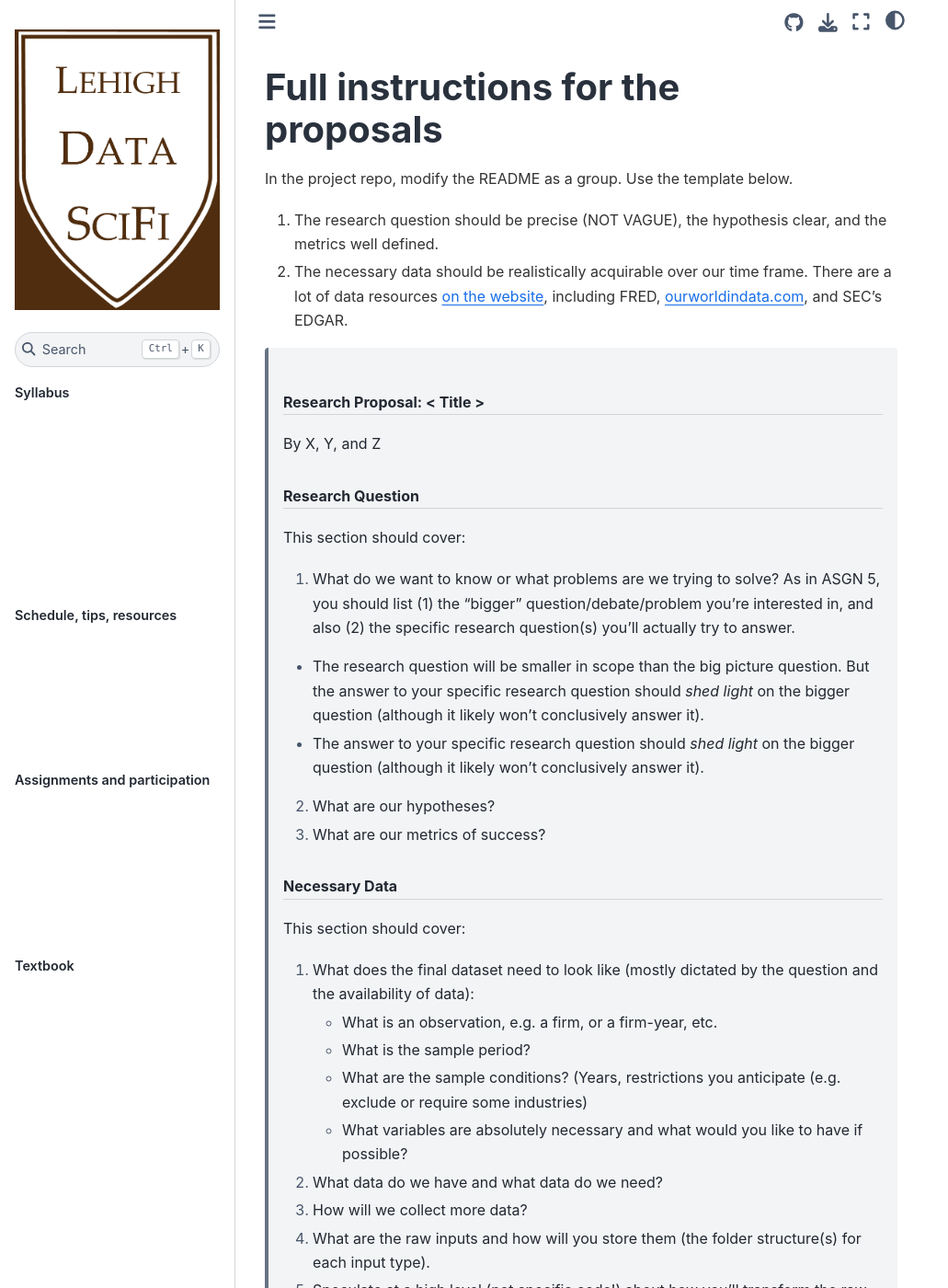
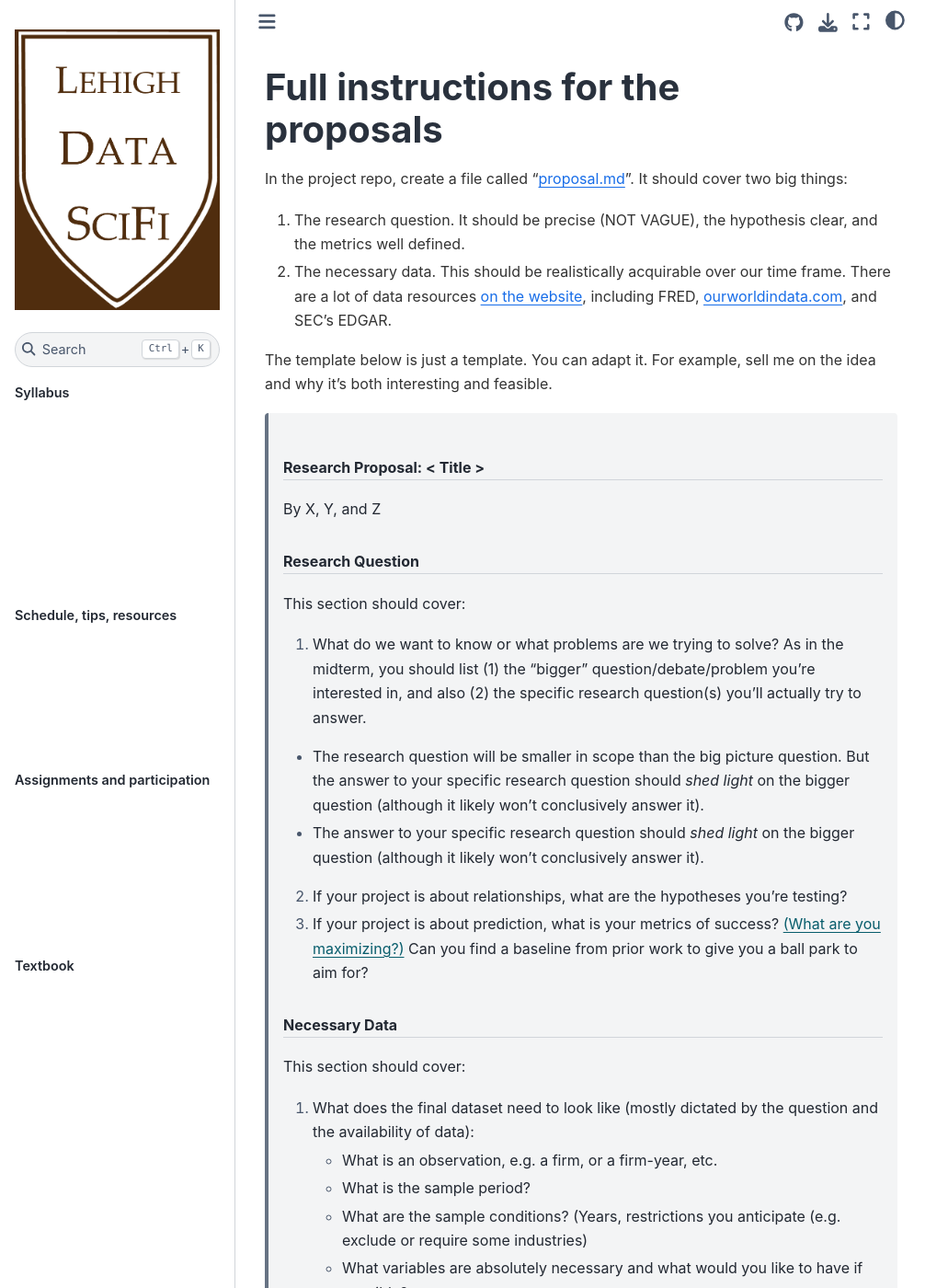
Before and after one commit to yonboyjohnjoy/ledatascifi-2022, a Jupyter Book: the page built from content/assignments/project_prop_template.md, in a window 1280 px wide and 1400 px high. Shown: the whole window at 92% size, without its empty margins (0-1031 px from the left). Built offline with Jupyter Book 1.0.4 settings and Sphinx 7.4.7 and the Sphinx Book theme 1.1.4, drawn with Linux system fonts in a browser that asks for light colours; pages that are not in the unit, such as notebooks, are missing from menus.

Commit message:
final project pages

```diff
--- a/content/assignments/project_prop_template.md
+++ b/content/assignments/project_prop_template.md
@@ -1,9 +1,11 @@
 #  **Full instructions for the proposals**
 
-In the project repo, modify the README as a group. Use the template below.
+In the project repo, create a file called "proposal.md". It should cover two big things:
 
-1. The research question should be precise (NOT VAGUE), the hypothesis clear, and the metrics well defined.
-1. The necessary data should be realistically acquirable over our time frame. There are a lot of data resources [on the website](about/resources.html#resources-tutorials-and-data), including FRED, [ourworldindata.com](ourworldindata.com), and SEC's EDGAR.
+1. The research question. It should be precise (NOT VAGUE), the hypothesis clear, and the metrics well defined.
+1. The necessary data. This should be realistically acquirable over our time frame. There are a lot of data resources [on the website](about/resources.html#resources-tutorials-and-data), including FRED, [ourworldindata.com](ourworldindata.com), and SEC's EDGAR.
+
+The template below is just a template. You can adapt it. For example, sell me on the idea and why it's both interesting and feasible.
 
 
 > # Research Proposal: < Title >
@@ -13,11 +15,11 @@ In the project repo, modify the README as a group. Use the template below.
 > ## Research Question
 >
 > This section should cover:
-> 1. What do we want to know or what problems are we trying to solve? As in ASGN 5, you should list (1) the "bigger" question/debate/problem you're interested in, and also (2) the specific research question(s) you'll actually try to answer.
+> 1. What do we want to know or what problems are we trying to solve? As in the midterm, you should list (1) the "bigger" question/debate/problem you're interested in, and also (2) the specific research question(s) you'll actually try to answer.
 >   - The research question will be smaller in scope than the big picture question. But the answer to your specific research question should _shed light_ on the bigger question (although it likely won't conclusively answer it).
 >   - The answer to your specific research question should _shed light_ on the bigger question (although it likely won't conclusively answer it).
-> 2. What are our hypotheses?
-> 3. What are our metrics of success?
+> 2. If your project is about relationships, what are the hypotheses you're testing?
+> 3. If your project is about prediction, what is your metrics of success? [(What are you maximizing?)](https://ledatascifi.github.io/ledatascifi-2022/content/05/03d_whatToMax.html) Can you find a baseline from prior work to give you a ball park to aim for?
 >
 > ## Necessary Data
 >
```
Also changed, not shown: content/05/01b_model_process.ipynb, content/assignments/project-LastYear.ipynb (deleted), content/assignments/project-placeholder.ipynb (added), content/assignments/project.ipynb.
